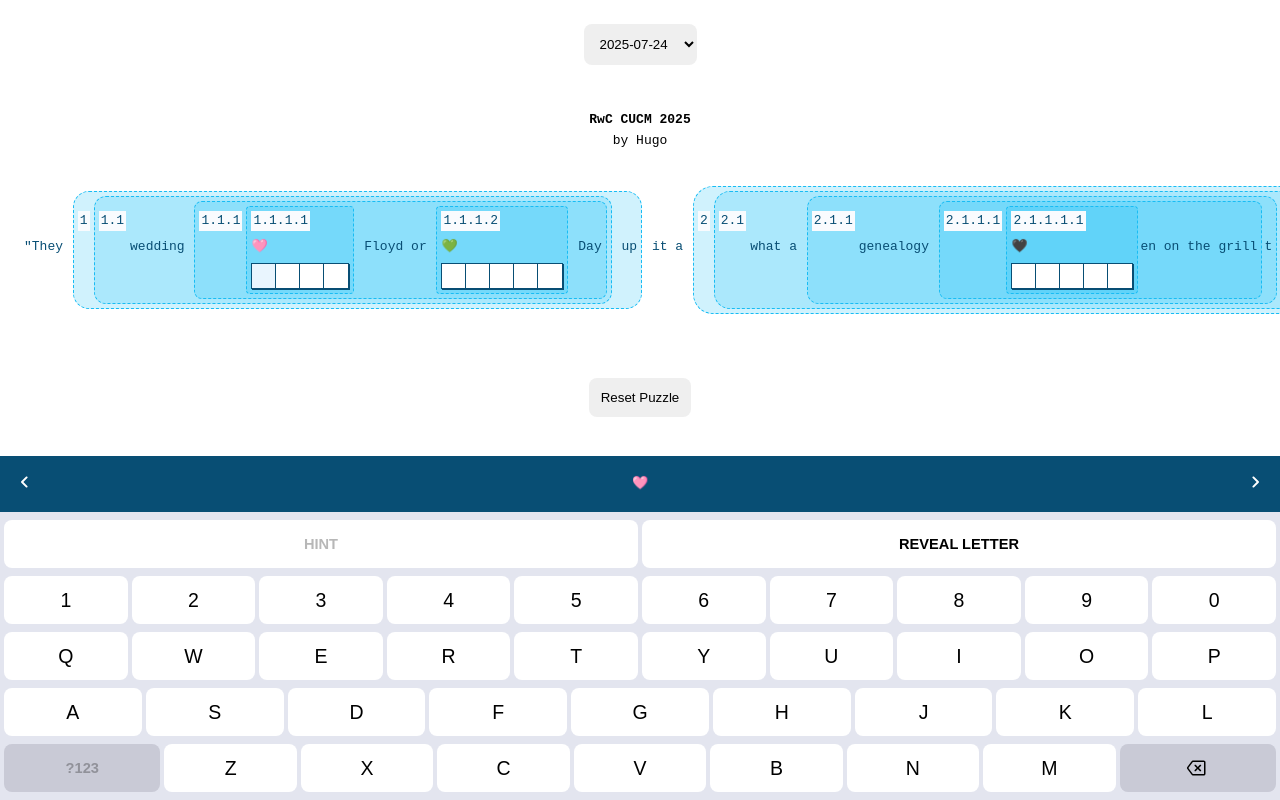
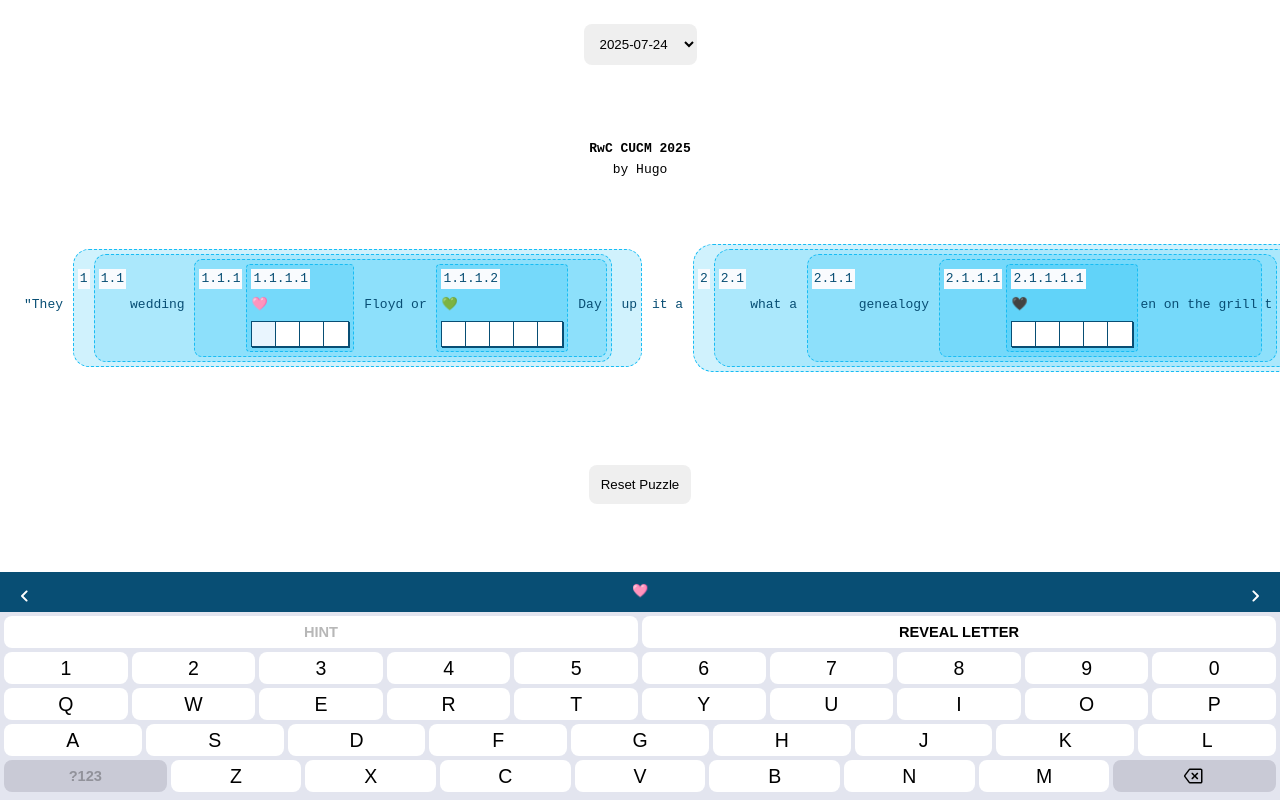
Before and after one commit to hugolynch/echo, a Svelte app: page / in a window 1280 px wide. Built offline with nearby package versions, Linux system fonts and the light colour scheme.

Commit message:
Fix zooming on iOS

```diff
--- a/src/components/Input.svelte
+++ b/src/components/Input.svelte
@@ -158,6 +158,7 @@
             caret-color: transparent;
             padding: 0;
             text-transform: uppercase;
+            font-size: 16px;
 
             &:not(:last-child) {
                 border-right: 1px solid #084E74;
--- a/src/components/Keyboard.svelte
+++ b/src/components/Keyboard.svelte
@@ -72,7 +72,7 @@
         display: flex;
         flex-direction: column;
         width: 100%;
-        gap: 8px;
+        gap: 4px;
         background-color: #E3E5EF;
         padding-bottom: 8px;
     }
@@ -113,10 +113,10 @@
         background-color: #FFFFFF;
         border: none;
         /* border-bottom: 1px solid #C9CAD6; */
-        height: 48px;
+        height: 32px;
         border-radius: 8px;
         flex: 1;
-        padding: 0 8px;
+        padding: 0 4px;
         font-size: 2.4rem;
         user-select: none;
 
```
